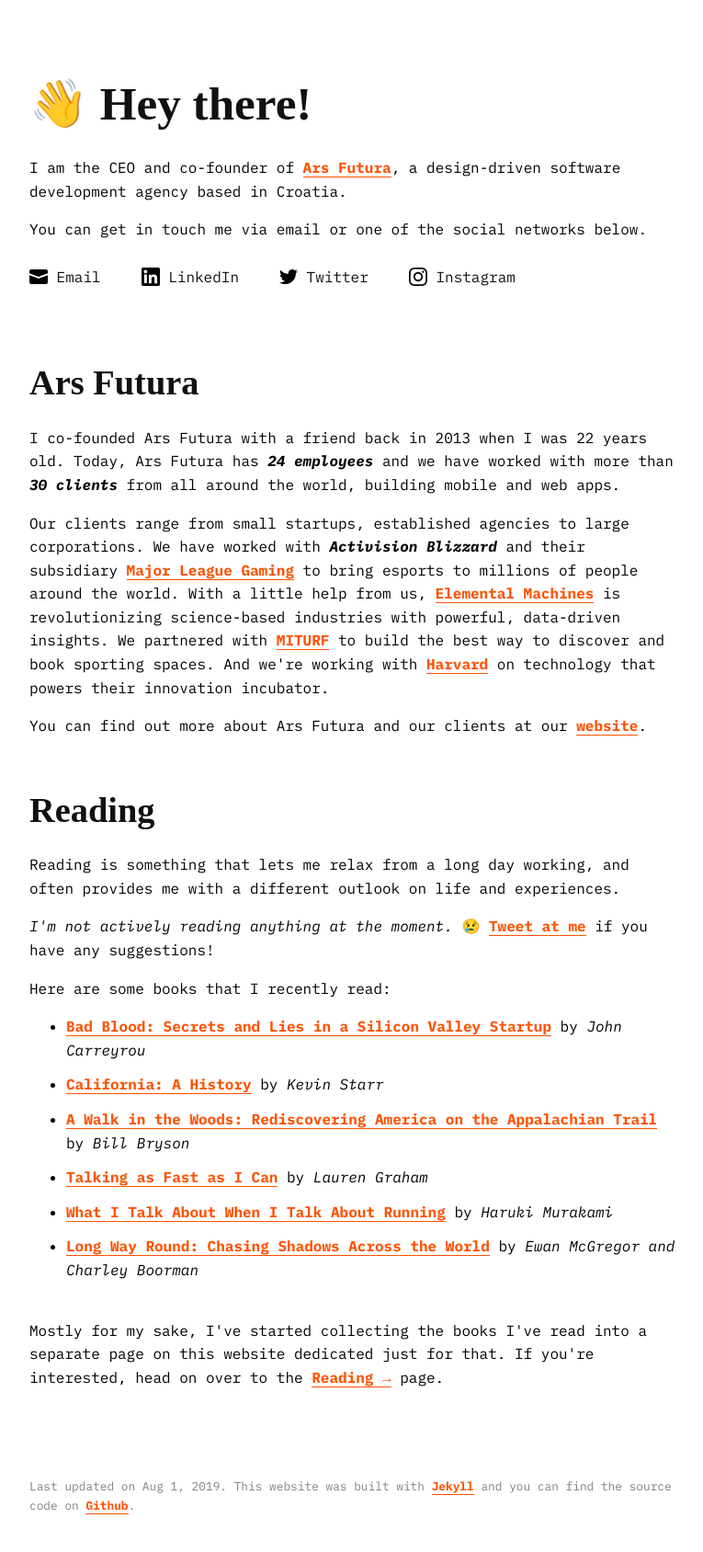
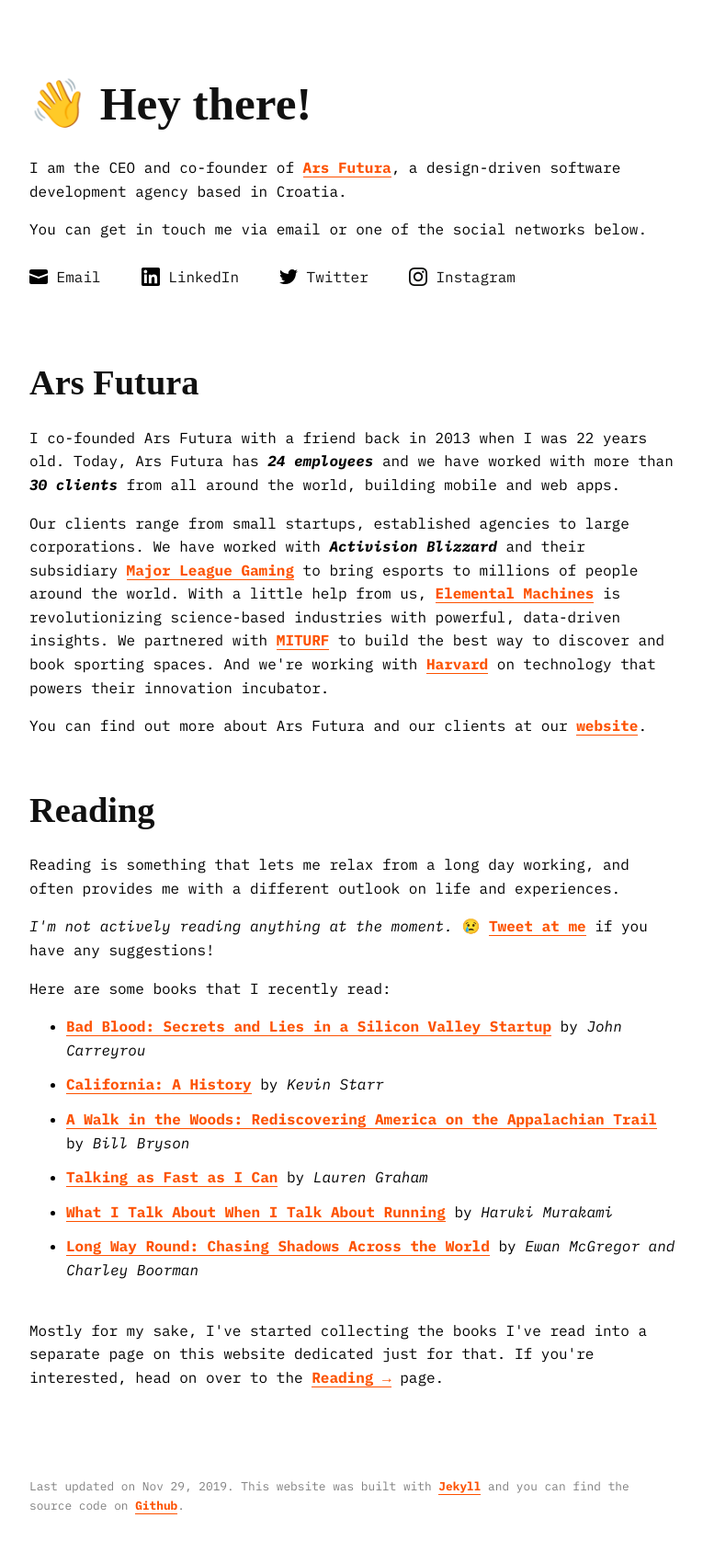
Before and after one commit to ivanbozic/ivanbozic.com, a Jekyll site: the page built from index.html, in a window 1280 px wide. Shown: the whole page at 92% size, without its empty margins (256-1021 px from the left). Built offline with Jekyll 4.4.1, drawn with Linux system fonts in a browser that asks for light colours; some web fonts are replaced.

Commit message:
Updated the last updated timestamp.

```diff
--- a/_layouts/default.html
+++ b/_layouts/default.html
@@ -15,7 +15,7 @@
             {{ content }}
             <footer>
                 <p>
-                    Last updated on Aug 1, 2019. This website was built with
+                    Last updated on Nov 29, 2019. This website was built with
                     <a href="https://jekyllrb.com/" target="_blank">Jekyll</a>
                     and you can find the source code on
                     <a
```
